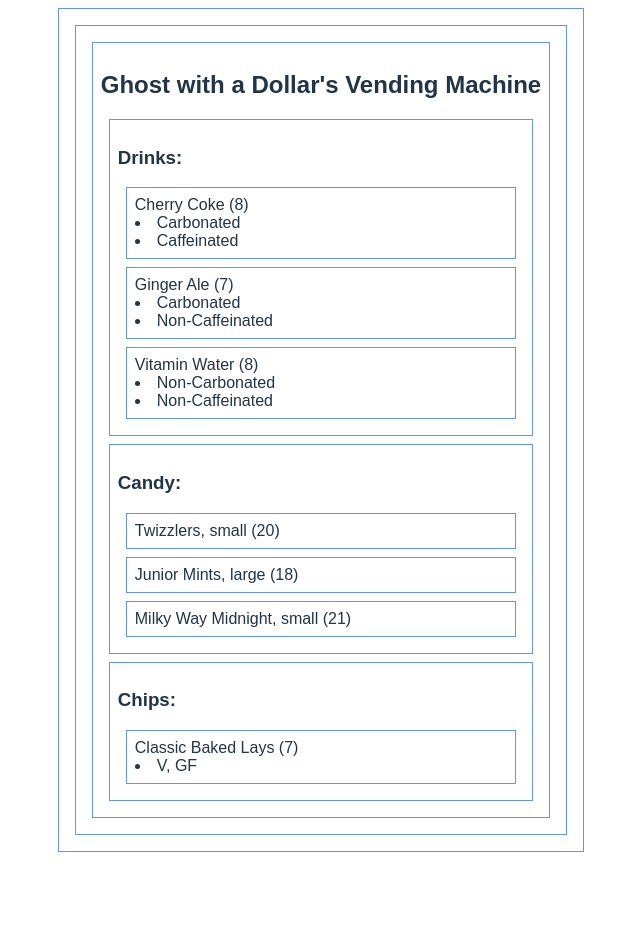
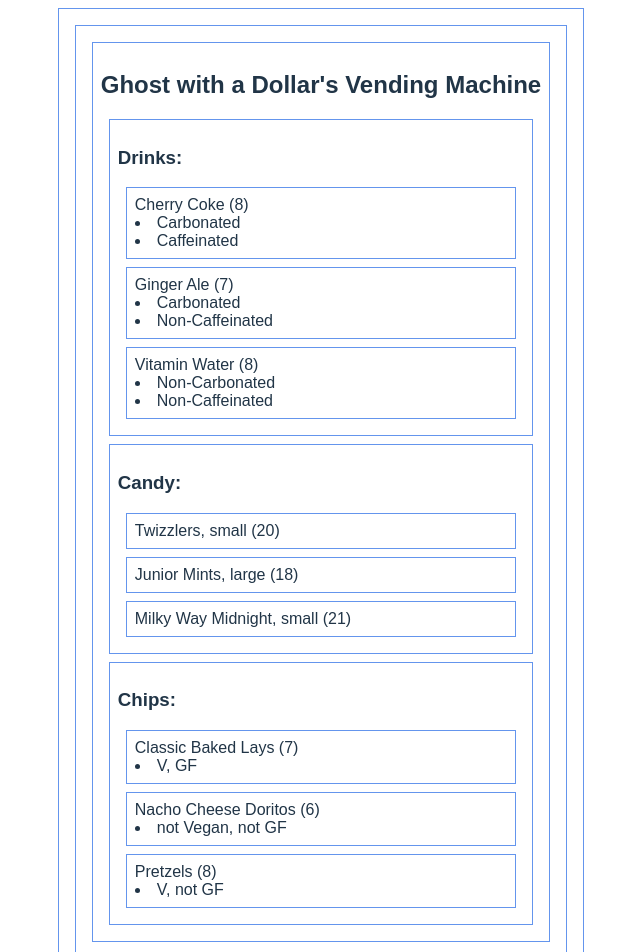
Before and after one commit to natnichols/floorplan-lab-vendingMachine, a React (Vite) app: page / in a window 1280 px wide. Shown: the top 952 px of the page, without its empty margins (319-959 px from the left). Before the commit the page ends 860 px from the top, so only its background shows below. Built offline with nearby package versions, Linux system fonts and the light colour scheme.

Commit message:
add doritos and pretzels to vending machine

```diff
--- a/src/VendingMachine.jsx
+++ b/src/VendingMachine.jsx
@@ -21,6 +21,8 @@
       <div>
         <h3>Chips:</h3>
         <Chip chip={{name: "Classic Baked Lays", quantity: "7", vegan:1, gluten:0 }} />
+        <Chip chip={{name: "Nacho Cheese Doritos", quantity: "6", vegan:0, gluten:1 }} />
+        <Chip chip={{name: "Pretzels", quantity: "8", vegan:1, gluten:1 }} />
       </div>
     </div>
   )
```
